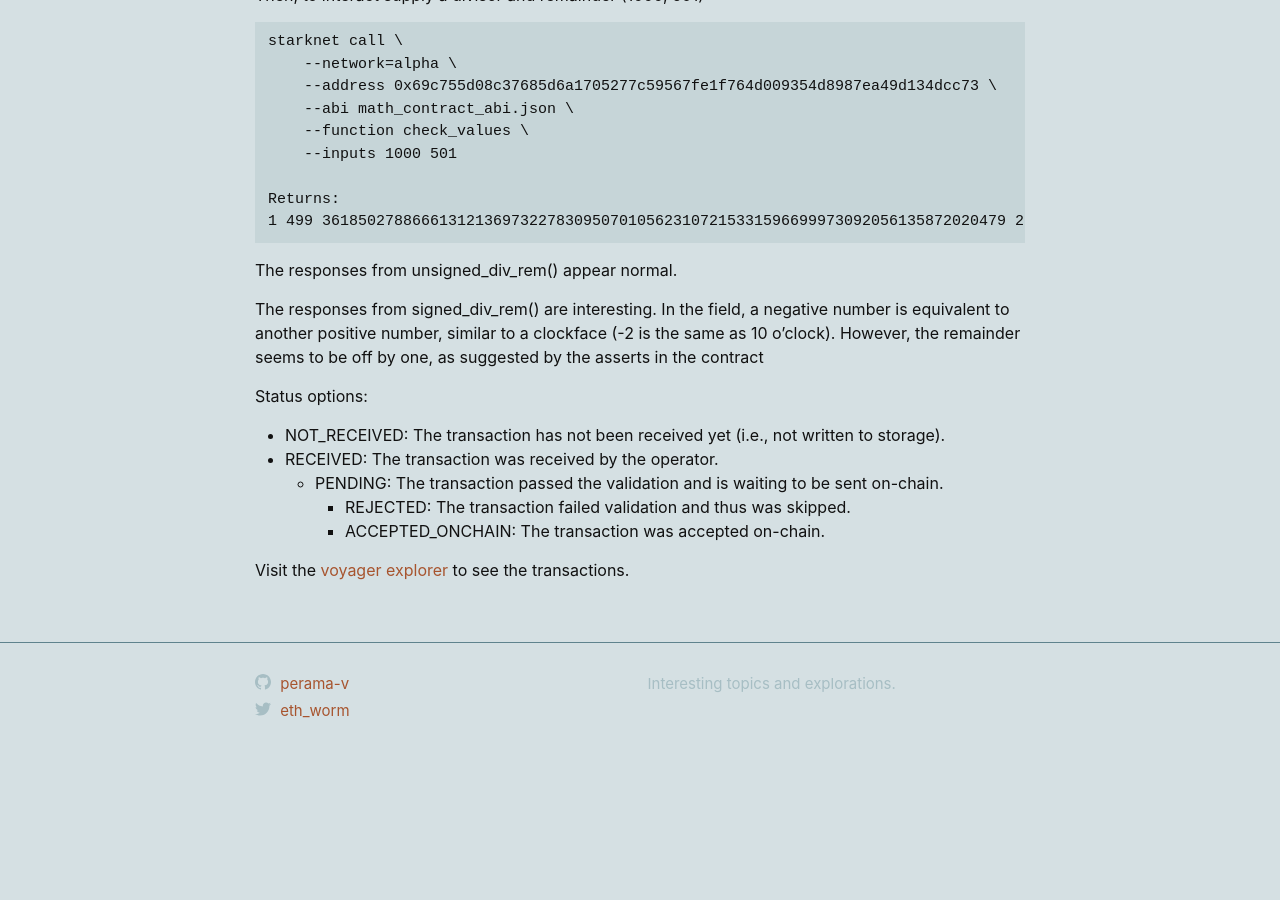
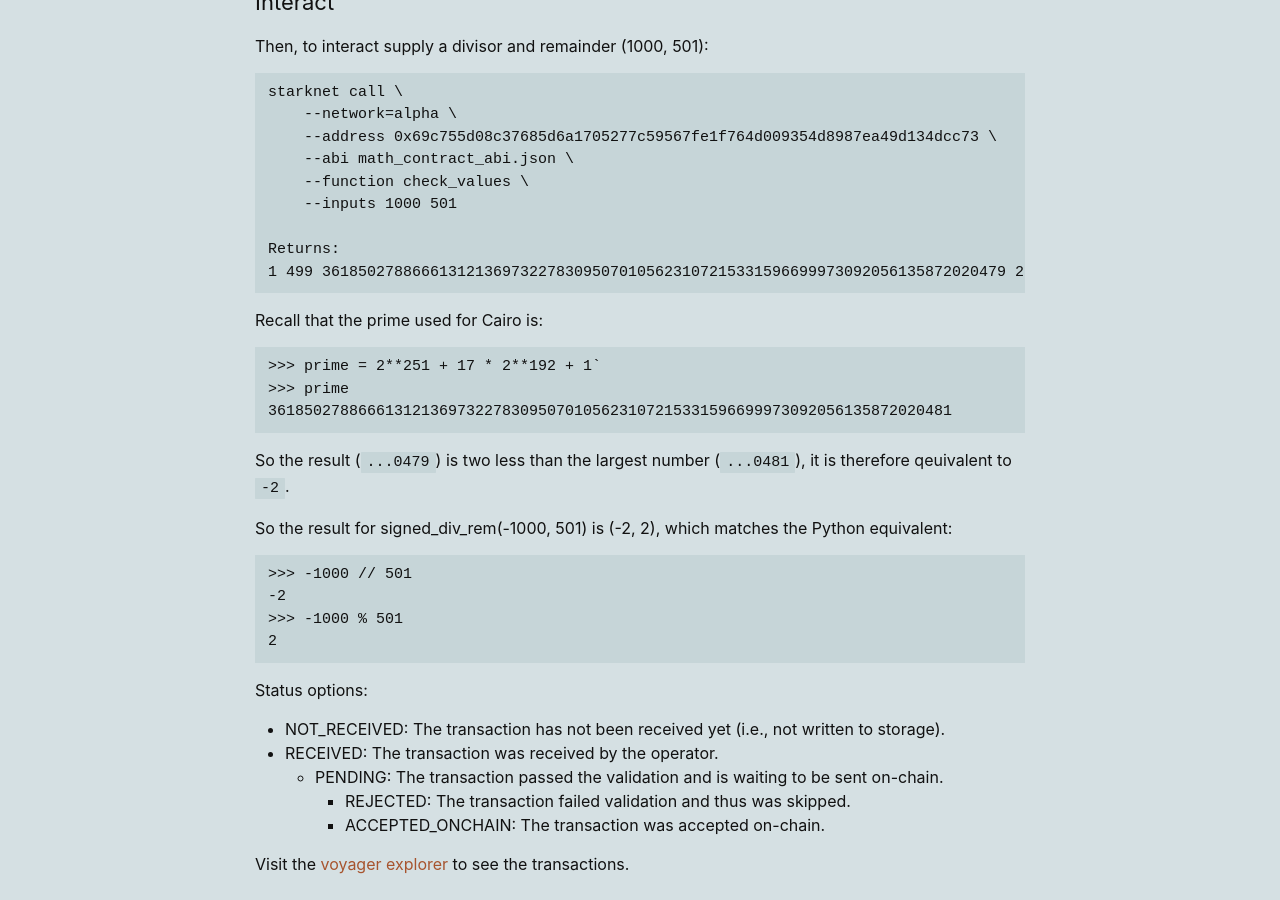
Before and after one commit to perama-v/perama-v.github.io, a Jekyll site: the page built from docs/cairo/examples/math.md, in a window 1280 px wide and 900 px high, scrolled down 4240 px. Built offline with Jekyll 4.4.1, drawn with Linux system fonts in a browser that asks for light colours; before the commit the page ends 5023 px from its top, so only the background shows below that; some of the changed text lies outside the part shown.

Commit message:
Add note about signed div rem (#38)

````diff
--- a/docs/cairo/examples/math.md
+++ b/docs/cairo/examples/math.md
@@ -48,6 +48,8 @@
 - Signed division remainder:
     - `signed_div_rem(value, div)`. Returns the quotient `q` and remainder `r` from integer
     division of `value/div`, with quotient sign either positive or negative.
+    - Handles integer and modulo operations with negative numbers the same way Python does, where
+    `-100 // 3` returns `-34` and `-100 % 3` returns `2`.
 
 ```sh
 %lang starknet
@@ -199,11 +201,25 @@
 Returns:
 1 499 3618502788666131213697322783095070105623107215331596699973092056135872020479 2
 ```
-The responses from unsigned_div_rem() appear normal.
+Recall that the prime used for Cairo is:
 
-The responses from signed_div_rem() are interesting. In the field, a negative number
-is equivalent to another positive number, similar to a clockface (-2 is the same as 10 o'clock).
-However, the remainder seems to be off by one, as suggested by the asserts in the contract
+```
+>>> prime = 2**251 + 17 * 2**192 + 1`
+>>> prime
+3618502788666131213697322783095070105623107215331596699973092056135872020481
+```
+So the result (`...0479`) is two less than the largest number (`...0481`),
+it is therefore qeuivalent to `-2`.
+
+So the result for signed_div_rem(-1000, 501) is (-2, 2), which matches the Python equivalent:
+
+```
+>>> -1000 // 501
+-2
+>>> -1000 % 501
+2
+```
+
 
 Status options:
 
````
Also changed, not shown: other parts of docs/cairo/examples/math.md (+2 -2 lines), docs/cairo/examples/TEMPLATE.md (+1 -1 lines).
